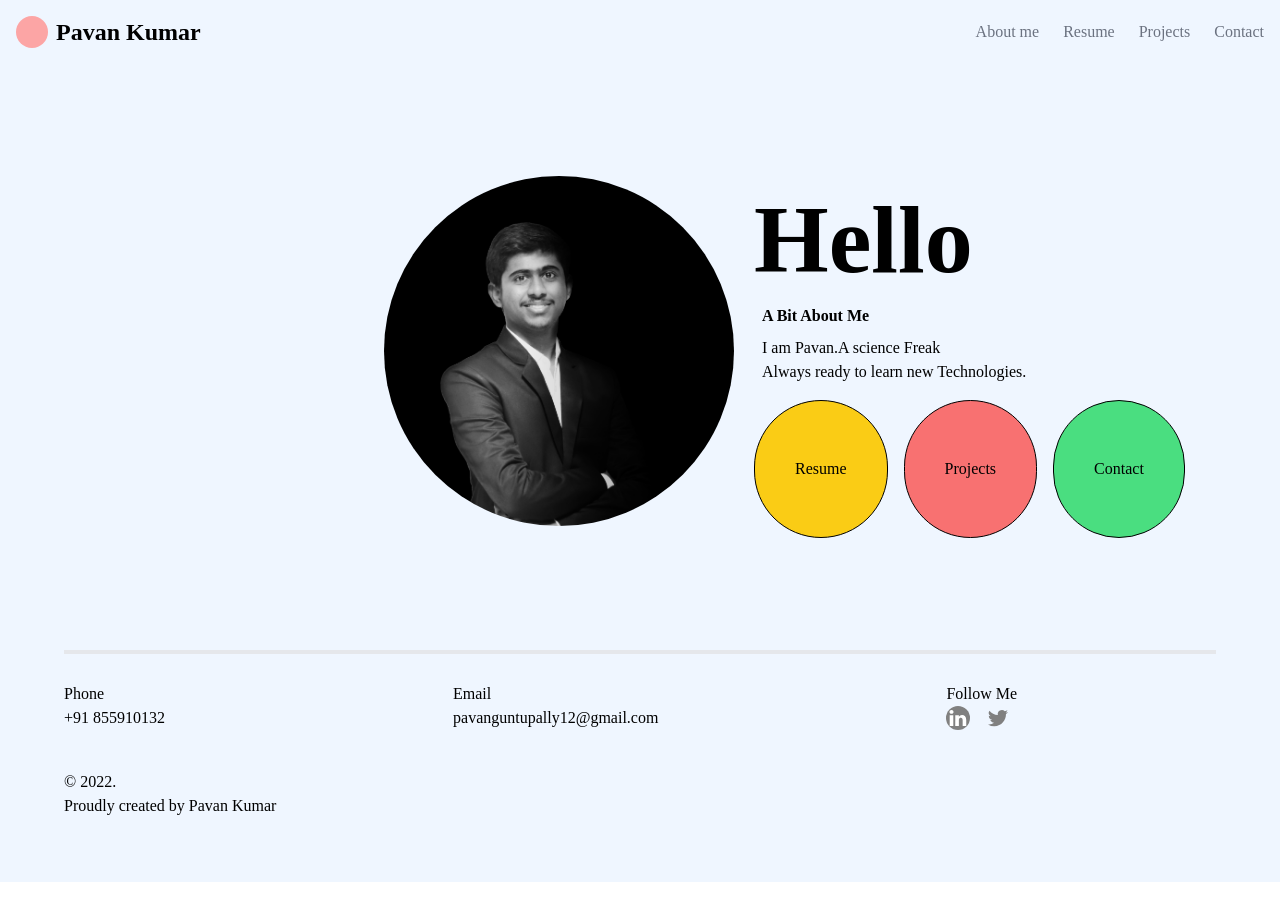
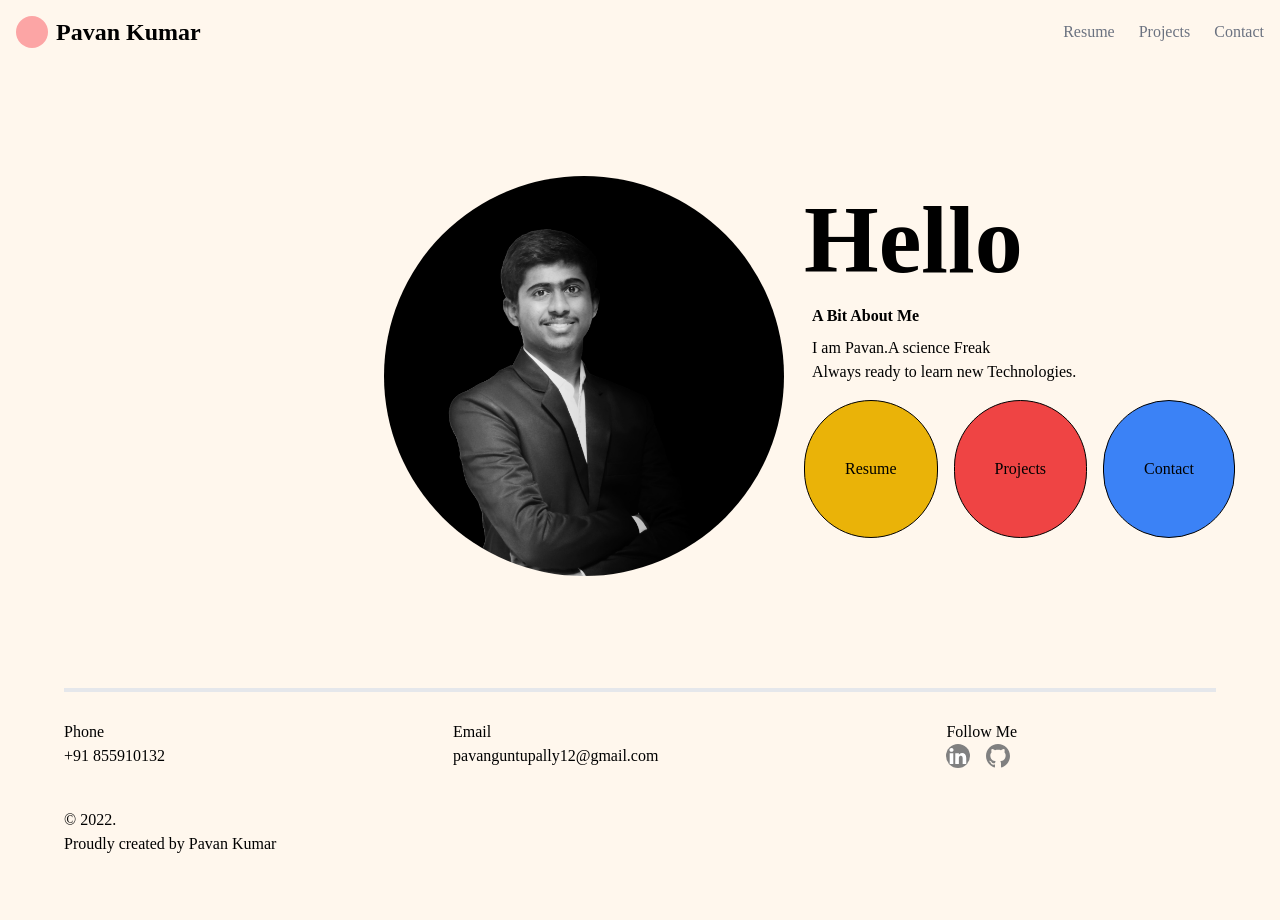
Before and after one commit to Pavan-rmes/portfolio, a React (Create React App) app: page / in a window 1280 px wide. Before the commit the page ends 882 px from the top, so only its background shows below. Built offline with nearby package versions, Linux system fonts and the light colour scheme.

Commit message:
Added resume, changed the animation

```diff
--- a/package.json
+++ b/package.json
@@ -8,6 +8,7 @@
     "@testing-library/user-event": "^13.5.0",
     "react": "^17.0.2",
     "react-dom": "^17.0.2",
+    "react-router-dom": "^5.3.0",
     "react-scripts": "5.0.0",
     "web-vitals": "^2.1.4"
   },
--- a/src/App.css
+++ b/src/App.css
@@ -4,9 +4,18 @@
 
 
 .profilepic{
-    width: 350px;
-    height: 350px;
+    width: 400px;
+    height: 400px;
     border-radius: 50%;
+}
+
+.circles{
+    padding: 20px;
+    padding-left: 40px;
+    padding-right: 40px;
+    background-color: rgb(167, 179, 100);
+    border-radius: 50%;
+    border: 1px solid black;
 }
 
 @media (max-width:750px){
--- a/src/App.js
+++ b/src/App.js
@@ -1,24 +1,74 @@
 import './App.css';
-import {useState} from "react"
+import {useEffect, useState} from "react"
 import pavanImg from "./pavan.jpg"
 import { CloseIcon } from './icons/CloseIcon';
 import {LinkdinIcon} from "./icons/linkdin"
 import {FaceboookIcon} from "./icons/facebook"
 import {TwitterIcon} from "./icons/twitter"
 import {InstagramIcon} from "./icons/instagram"
+import {GithubIcon} from "./icons/Github"
+import { Route, Switch } from 'react-router-dom';
 
 function App() {
+  useEffect(()=>{
+    document.body.scrollTop=0;
+  },[])
   return (
-    <div className='bg-blue-50 lg:h-screen'>
+    <div className='bg-orange-50 lg:h-screen'>
       <Header />
-      <div>
-      <Profile />
+      <div className='bg-orange-50'>
+      <Switch>
+        <Route exact path="/">
+          <Profile />
+        </Route>
+        <Route exact path="/resume">
+          <Resume />
+        </Route>
+      </Switch>
       <Footer />
       </div>
     </div>
   );
 }
 
+
+function Resume(){
+  return(
+    <div className='animate-slide-in-fwd-center bg-orange-50 ml-4 md:mx-96'>
+      <p className='font-bold text-4xl mt-20'>
+        Resume
+      </p>
+      <ResumeCategory />
+      <hr className='w-full border border-black' />
+      <ResumeCategory />
+    </div>
+  )
+}
+
+function ResumeCategory(){
+  return(
+    <div className='mb-20 mt-10 md:mt-20 flex gap-y-10 flex-wrap'>
+        <p className='font-bold text-2xl md:text-3xl w-48'>Work Experience</p>
+        <div className='ml-auto'>
+        <ResumeData />
+        <ResumeData />
+        <ResumeData />
+        </div>
+      </div>
+  )
+}
+
+function ResumeData(){
+  return(
+    <div className='flex gap-x-10 mb-10 flex-wrap'>
+      <p className='text-m font-thin'>2020 - Present</p>
+      <div className='flex flex-col gap-y-2'>
+        <p className='font-bold text-l'>Editor</p>
+        <p className='w-72'>I'm a paragraph. Click here to add your own text and edit me. It’s easy. Just click “Edit Text” or double click me to add your own content and make changes to the font.</p>
+      </div>
+    </div>
+  )
+}
 
 function Header(){
   const [isMenuClicked,setMenuClicked] = useState(false)
@@ -44,8 +94,7 @@ function Header(){
         </button>
       </div>
       <ul style={{marginLeft:"60%"}} className="hidden links transform  lg:flex  lg:flex lg:items-center lg:w-auto lg:space-x-6">
-        <li><a className="font-medium text-gray-500 hover:text-gray-900" href="/">About me</a></li>
-        <li><a className="font-medium text-gray-500 hover:text-gray-900 " href="/#features">Resume </a></li>
+        <li><a className="font-medium text-gray-500 hover:text-gray-900 " href="/resume">Resume </a></li>
         <li><a className="font-medium text-gray-500 hover:text-gray-900" href="#">Projects</a></li>
         <li><a className="font-medium text-gray-500 hover:text-gray-900" href="blog">Contact</a></li>
       </ul>
@@ -102,7 +151,7 @@ function Header(){
 
 function Profile(){
   return(
-    <div className='py-5 bg-blue-50 lg:py-28 md:py-16 animate-slide-in-bottom'>
+    <div className='py-5 bg-orange-50 lg:py-28 md:py-16 animate-slide-in-fwd-center'>
       <div className='flex flex-wrap gap-x-5 ml-4 mr-5 md:ml-64 lg:ml-96'>
         <img src={pavanImg} className='profilepic' alt='pavan profilr pic' />
         <div>
@@ -110,9 +159,9 @@ function Profile(){
           <p style={{fontFamily:"Poppins"}} className='font-semibold font-sans text-l px-2 mb-2 md:mt-4'>A Bit About Me</p>
           <p style={{fontFamily:"Poppins"}} className='px-2'>I am Pavan.A science Freak<br />Always ready to learn new Technologies.</p>
           <div className='flex flex-wrap gap-y-4 mt-4 gap-x-4'>
-            <div className='p-10 py-14 border cursor-pointer border-black rounded-full bg-yellow-400'>Resume</div>
-            <div className='p-10 py-14 border cursor-pointer border-black rounded-full bg-red-400'>Projects</div>
-            <div className='p-10 py-14 border cursor-pointer border-black rounded-full bg-green-400'>Contact</div>
+            <div className='p-10 py-14 border cursor-pointer border-black rounded-full bg-yellow-500'>Resume</div>
+            <div className='p-10 py-14 border cursor-pointer border-black rounded-full bg-red-500'>Projects</div>
+            <div className='p-10 py-14 border cursor-pointer border-black rounded-full bg-blue-500'>Contact</div>
         </div>
         </div>
       </div>
@@ -123,7 +172,7 @@ function Profile(){
 
 function Footer(){
   return(
-    <div className='pt- bg-blue-50 animate-slide-in-bottom'>
+    <div className='pt- bg-orange-50'>
       <hr className='border-y-2 mx-4 md:mx-16' />
       <div className='mt-2 mx-4 md:ml-16 flex flex-wrap gap-y-10 gap-x-48 lg:gap-x-72 mb-2 py-5 pb-16'>
       <div>
@@ -136,7 +185,10 @@ function Footer(){
       </div>
       <div>
         <p>Follow Me</p>
-        <p className='flex gap-x-4'><LinkdinIcon /><TwitterIcon /></p>
+        <p className='flex gap-x-4'>
+          <a href='https://www.linkedin.com/in/pavan-kumar-guntupalli-6436aa130' target="_blank" ><LinkdinIcon  /></a>
+          <a href='https://github.com/Pavan-rmes?tab=repositories' target="_blank" ><GithubIcon /></a>
+        </p>
       </div>
       <div>
         <p>© 2022.</p>
@@ -148,5 +200,6 @@ function Footer(){
   )
 }
 
+//https://www.linkedin.com/in/pavan-kumar-guntupalli-6436aa130
 
 export default App;
--- /dev/null
+++ b/src/icons/Github.js
@@ -0,0 +1,13 @@
+export function GithubIcon() {
+  return (
+    <svg
+      xmlns="http://www.w3.org/2000/svg"
+      width="24"
+      height="24"
+      viewBox="0 0 24 24"
+      fill="gray"
+    >
+      <path d="M12 0c-6.626 0-12 5.373-12 12 0 5.302 3.438 9.8 8.207 11.387.599.111.793-.261.793-.577v-2.234c-3.338.726-4.033-1.416-4.033-1.416-.546-1.387-1.333-1.756-1.333-1.756-1.089-.745.083-.729.083-.729 1.205.084 1.839 1.237 1.839 1.237 1.07 1.834 2.807 1.304 3.492.997.107-.775.418-1.305.762-1.604-2.665-.305-5.467-1.334-5.467-5.931 0-1.311.469-2.381 1.236-3.221-.124-.303-.535-1.524.117-3.176 0 0 1.008-.322 3.301 1.23.957-.266 1.983-.399 3.003-.404 1.02.005 2.047.138 3.006.404 2.291-1.552 3.297-1.23 3.297-1.23.653 1.653.242 2.874.118 3.176.77.84 1.235 1.911 1.235 3.221 0 4.609-2.807 5.624-5.479 5.921.43.372.823 1.102.823 2.222v3.293c0 .319.192.694.801.576 4.765-1.589 8.199-6.086 8.199-11.386 0-6.627-5.373-12-12-12z" />
+    </svg>
+  );
+}
--- a/src/index.js
+++ b/src/index.js
@@ -3,10 +3,13 @@ import ReactDOM from 'react-dom';
 import './index.css';
 import App from './App';
 import reportWebVitals from './reportWebVitals';
+import {BrowserRouter as Router} from "react-router-dom"
 
 ReactDOM.render(
   <React.StrictMode>
-    <App />
+    <Router>
+      <App />
+    </Router>
   </React.StrictMode>,
   document.getElementById('root')
 );
--- a/tailwind.config.js
+++ b/tailwind.config.js
@@ -18,7 +18,22 @@ module.exports = {
                       opacity: "1"
                   }
               }
-          }
+          },
+          animation: {
+            "slide-in-fwd-center": "slide-in-fwd-center 1s cubic-bezier(0.250, 0.460, 0.450, 0.940)   both"
+            },
+            keyframes: {
+                "slide-in-fwd-center": {
+                    "0%": {
+                        transform: "translateZ(-1400px)",
+                        opacity: "0"
+                    },
+                    to: {
+                        transform: "translateZ(0)",
+                        opacity: "1"
+                    }
+                }
+            }
       }
   }
 }
```
Also changed, not shown: 1 other file (tests, documents, lock files or other folders).
